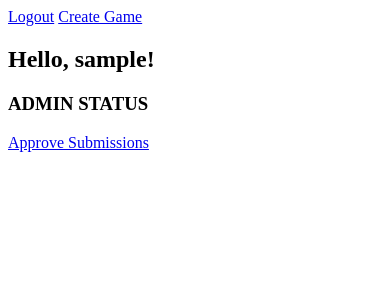
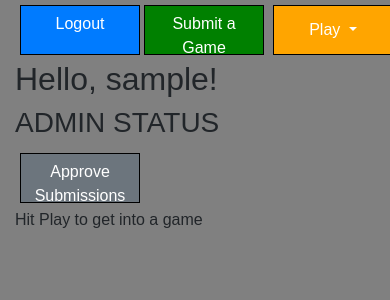
Before and after one commit to havishr/Hoo-s-Hot-and-Cold, a Django app: page / in a window 390 px wide. Shown: the top 300 px of the page. Run offline with Django 4.2, Linux system fonts and the light colour scheme; the visitor is signed in with stand-in values (Sample User, id 1); some libraries are stand-ins or nearby versions.

Commit message:
working implementation of the UI
creates basic UI for login screen and main menu screen

```diff
--- a/mysite/settings.py
+++ b/mysite/settings.py
@@ -39,7 +39,7 @@ ALLOWED_HOSTS = ['adv-software-dev-project-82c26c41941d.herokuapp.com', 'localho
 
 # Application definition
 # From https://www.youtube.com/watch?v=yO6PP0vEOMc
-SITE_ID = 5
+SITE_ID = 6
 
 INSTALLED_APPS = [
     # From https://github.com/heroku/python-getting-started/blob/main/gettingstarted/settings.py
--- a/oauth_app/templates/home.html
+++ b/oauth_app/templates/home.html
@@ -1,18 +1,126 @@
 {% load socialaccount %}
 
 <html>
+    <head>
+        <link rel="stylesheet" href="https://maxcdn.bootstrapcdn.com/bootstrap/4.5.2/css/bootstrap.min.css">
+        <style>
+            /* Custom Styles */
+            body {
+                background-color: gray;
+                font-family: Arial, sans-serif;
+            }
+            .btn-custom {
+                margin: 5px;  /* Spacing between buttons */
+                width: 120px; /* Fixed width */
+                height: 50px; /* Fixed height */
+                border: solid 1px black; /* Black border */
+                border-radius: 0 !important; /* Make buttons square */
+            }
+            .btn-submit-game {
+                background-color: green !important;
+                color: white !important;
+            }
+            .btn-play-game {
+                background-color: orange !important;
+                color: white !important;
+            }
+            .dropdown-item-easy {
+                background-color: green !important;
+                color: white !important;
+            }
+            .dropdown-item-hard {
+                background-color: red !important;
+                color: white !important;
+            }
+            /* Centered text and buttons for login screen */
+            .centered-content {
+                position: absolute;
+                top: 200%;
+                left: 50%;
+                text-align: center;
+            }
+
+            /* Hot and Cold styles */
+            .hot-box {
+                background-color: red;
+                color: white;
+                padding: 15px;
+                display: inline-block;
+                font-size: 2em;
+            }
+            .cold-box {
+                background-color: blue;
+                color: white;
+                padding: 15px;
+                display: inline-block;
+                font-size: 2em;
+
+            }
+            html, body, .container-fluid {
+            height: 100%;
+            }
+        </style>
+    </head>
     <body>
+        <div class="container-fluid">
+            <div class="row">
+                <div class="col-md-12">
+
+                    <!-- Display 'Hot and Cold' for the original login screen -->
+                    {% if not user.is_authenticated %}
+                        <div class="centered-content">
+                            <div>
+                                <span class="hot-box">Hot</span>
+                                <span> and </span>
+                                <span class="cold-box">Cold</span>
+                            </div>
+                            <!-- Login button for unauthenticated users -->
+                            <a href="{% provider_login_url 'google' %}?next=/" class="btn btn-primary btn-custom mt-3">Log in</a>
+                        </div>
+                    {% else %}
+                        <div class="btn-group" role="group" aria-label="Basic example">
+                            <a href="logout" class="btn btn-primary btn-custom">Logout</a>
+                            <a href="add_game" class="btn btn-primary btn-submit-game btn-custom">Submit a Game</a>
+
+                            <!-- Dropdown for Play -->
+                            <div class="btn-group">
+                                <button type="button" class="btn btn-primary btn-play-game btn-custom dropdown-toggle" data-toggle="dropdown" aria-haspopup="true" aria-expanded="false">
+                                    Play
+                                </button>
+                                <div class="dropdown-menu">
+                                    <!-- Add links to hard and easy game modes -->
+                                    <a class="dropdown-item dropdown-item-easy" href="#link_to_easy_game">Easy</a>
+                                    <a class="dropdown-item dropdown-item-hard" href="#link_to_hard_game">Hard</a>
+                                </div>
+                            </div>
+                        </div>
+                    {% endif %}
+                </div>
+            </div>
+
+            <div class="row">
+                <div class="col-md-12">
                     {% if user.is_authenticated %}
-            <a href="logout">Logout</a>
-            <a href="add_game">Create Game</a>
                         <h2>Hello, {{user.username}}!</h2>
-        {% else %}
-            <a href="{% provider_login_url 'google' %}?next=/">Log in</a>
                     {% endif %}
 
                     {% if user.is_admin %}
                         <h3>ADMIN STATUS</h3>
-            <a href="{% url 'approval' %}">Approve Submissions</a>
+                        <a href="{% url 'approval' %}" class="btn btn-secondary btn-custom">Approve Submissions</a>
                     {% endif %}
+                </div>
+            </div>
+
+            {% if user.is_authenticated %}
+                <div class="centered-text">
+                    Hit Play to get into a game
+                </div>
+            {% endif %}
+        </div>
+
+        <!-- Include Bootstrap JavaScript at the end of your document -->
+        <script src="https://ajax.googleapis.com/ajax/libs/jquery/3.5.1/jquery.min.js"></script>
+        <script src="https://cdnjs.cloudflare.com/ajax/libs/popper.js/1.16.0/umd/popper.min.js"></script>
+        <script src="https://maxcdn.bootstrapcdn.com/bootstrap/4.5.2/js/bootstrap.min.js"></script>
     </body>
 </html>
```
Also changed, not shown: 1 other file. Lines whose indentation alone changed are shown as unchanged.
